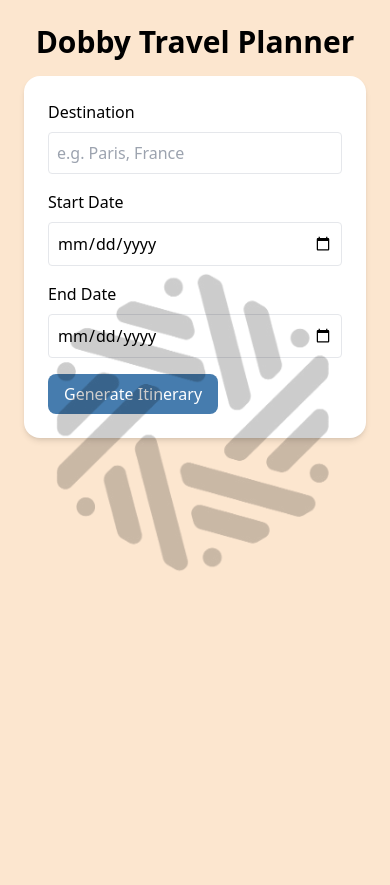
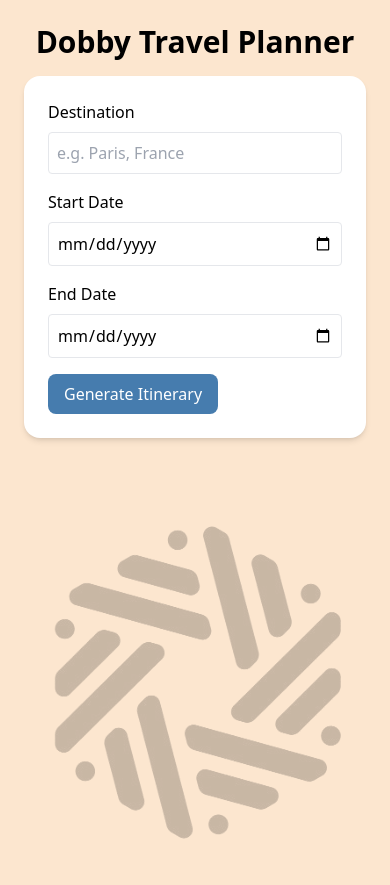
Before and after one commit to shhuubbhh/Dobby-travel-planner, a plain HTML site: page index.html in a window 390 px wide. Before the commit the page ends 844 px from the top, so only its background shows below. Drawn offline with nearby package versions, Linux system fonts and the light colour scheme.

Commit message:
Update index.html

```diff
--- a/index.html
+++ b/index.html
@@ -23,11 +23,14 @@
   </div>
 
   <div id="output" class="mt-6 w-full max-w-2xl"></div>
-  <div id="logo-container"
-     class="fixed top-1/2 right-2.5 -translate-y-1/2 max-w-[1000px] opacity-20 pointer-events-none z-0 md:static md:translate-y-0 md:mt-5 md:flex md:justify-center md:w-full">
+<div id="logo-container"
+  class="hidden md:block fixed top-1/2 right-2.5 -translate-y-1/2 max-w-[400px] opacity-20 pointer-events-none z-0">
+  <img src="senti-logo.png" alt="Senti Logo" class="w-full" />
+</div>
+<div class="block md:hidden mt-5 flex justify-center w-full">
+  <img src="senti-logo.png" alt="Senti Logo" class="max-w-[400px] opacity-20" />
+</div>
 
-  <img src="senti-logo.png" alt="Senti Logo"
-       class="w-full md:max-w-[400px] md:opacity-20" />
 </div>
 
 
```
